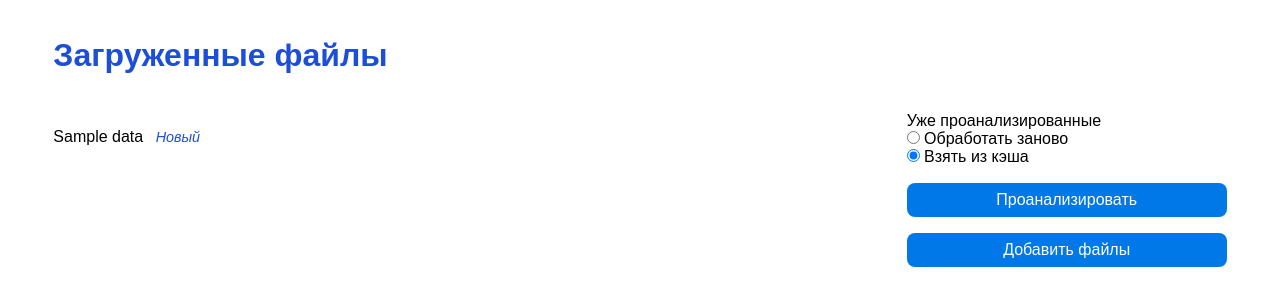
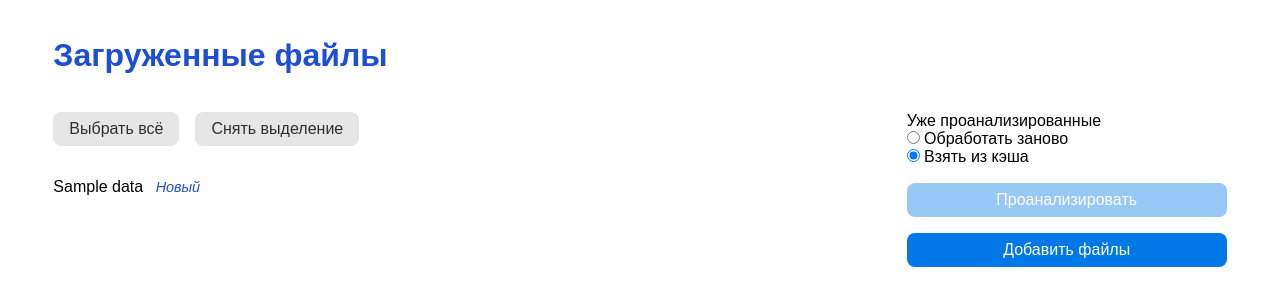
Before and after one commit to PavelSyomin/gpzuparse, a FastAPI app: template templates/batch.html in a window 1280 px wide. Shown: the top 306 px of the page. Run offline with FastAPI, Linux system fonts and the light colour scheme; the template is opened without the code that fills it: most values are stand-ins (such as "Sample title", 1, 10 or a date in 2020); some libraries are stand-ins or nearby versions.

Commit message:
Avoid a bug with NAN in a cell, add select/deselect all and check for the selection of at least one file in batch mode

```diff
--- a/parser.py
+++ b/parser.py
@@ -433,7 +433,7 @@ class Parser():
                 s_max_dev_percent = "-"
 
             s_max_density_index = 0 if s_number == "-1" else 1
-            s_max_density_cell = subzone.iat[s_max_density_index, -2]
+            s_max_density_cell = str(subzone.iat[s_max_density_index, -2])
             parts = s_max_density_cell.rsplit(" - ", maxsplit=1)
             if len(parts) == 2:
                 s_max_density = parts[1]
--- a/templates/batch.html
+++ b/templates/batch.html
@@ -22,7 +22,26 @@
                 {% if data | length == 0 %}
                     <p>Файлов нет. Загрузите их с помощью кнопки справа или напрямую скопируйте в папку <code>media/devplans</code> на сервере, где запущено приложение.</p>
                 {% else %}
+                    <div class="batch-form-buttons">
+                        <script>
+                            form_toggle = function(value) {
+                                document.querySelectorAll(".batch-form input[type='checkbox']").forEach(function (x) {x.checked = value; });}
+                        </script>
+                        <button class="pure-button pure-button-secondary" type="button" onclick="form_toggle(true)">Выбрать всё</button>
+                        <button class="pure-button pure-button-secondary" type="button" onclick="form_toggle(false)">Снять выделение</button>
+                    </div>
                     <form id="files-selector" class="pure-g batch-form" action="/batch/process" method="POST">
+                        <script>
+                            countChecked = function() {
+                                var checkedCount = document.querySelectorAll(".batch-form input[type='checkbox']:checked").length;
+                                if (checkedCount != 0) {
+                                    document.querySelector("#submit").disabled = false;
+                                }
+                                else {
+                                    document.querySelector("#submit").disabled = true;
+                                }
+                            }
+                        </script>
                     {% for f in data %}
                         <div class="pure-u-1-3">
                             <div class="batch-item">
@@ -33,8 +52,7 @@
                                     {% else %}
                                     <span class="batch-item-badge-existing">Уже проанализирован</span>
                                     {% endif %}
-
-                                <input type="checkbox" name="devplans" value="{{ f.name }}">
+                                    <input type="checkbox" name="devplans" value="{{ f.name }}" onchange="countChecked()">
                                     <div class="batch-select-indicator"></div>
                                 </label>
                             </div>
@@ -50,7 +68,7 @@
                     <input type="radio" form="files-selector" name="use_cache" value="0"> Обработать заново<br>
                     <input type="radio" form="files-selector" name="use_cache" value="1" checked> Взять из кэша
                 </label>
-                <button type="submit" form="files-selector" class="pure-button pure-button-primary" href="/batch/process">Проанализировать</button>
+                <button id="submit" type="submit" form="files-selector" class="pure-button pure-button-primary" href="/batch/process" disabled>Проанализировать</button>
                 {% endif %}
                 <a class="pure-button pure-button-primary" href="/upload">Добавить файлы</a>
             </div>
--- a/templates/style.css
+++ b/templates/style.css
@@ -156,3 +156,12 @@ input[type="checkbox"]:checked + .batch-select-indicator {
 .devplan-img {
     border: 1px dashed #1d4ed8;
 }
+
+.batch-form-buttons {
+    display: flex;
+}
+
+.batch-form-buttons .pure-button {
+    margin-right: 1rem;
+    width: auto;
+}
```
Lines whose indentation alone changed are shown as unchanged.
